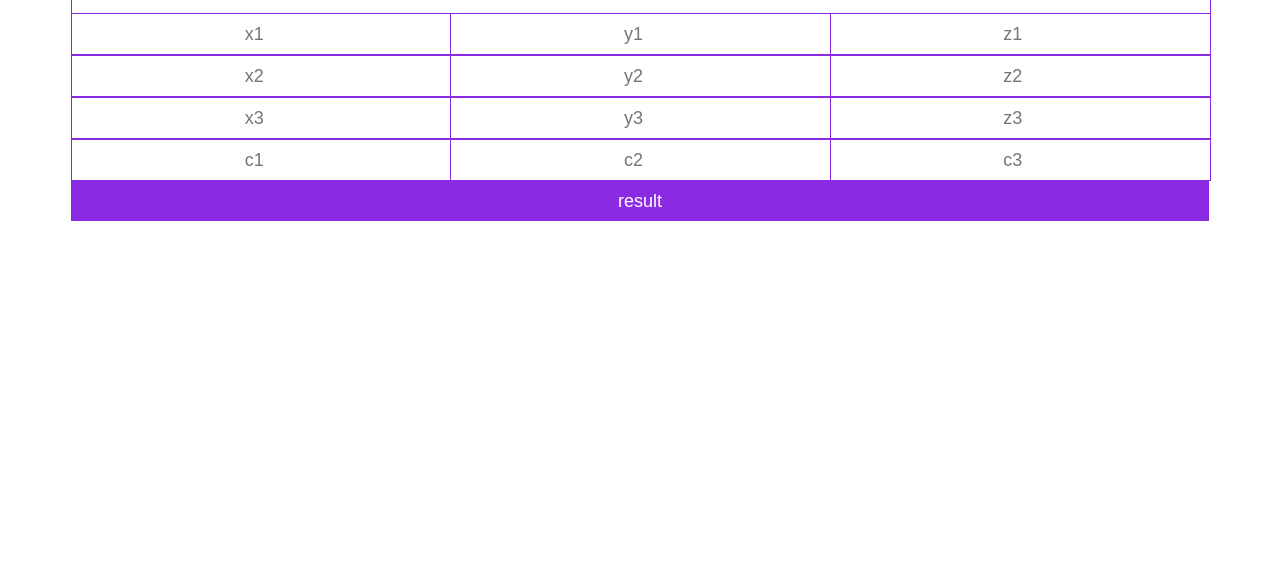
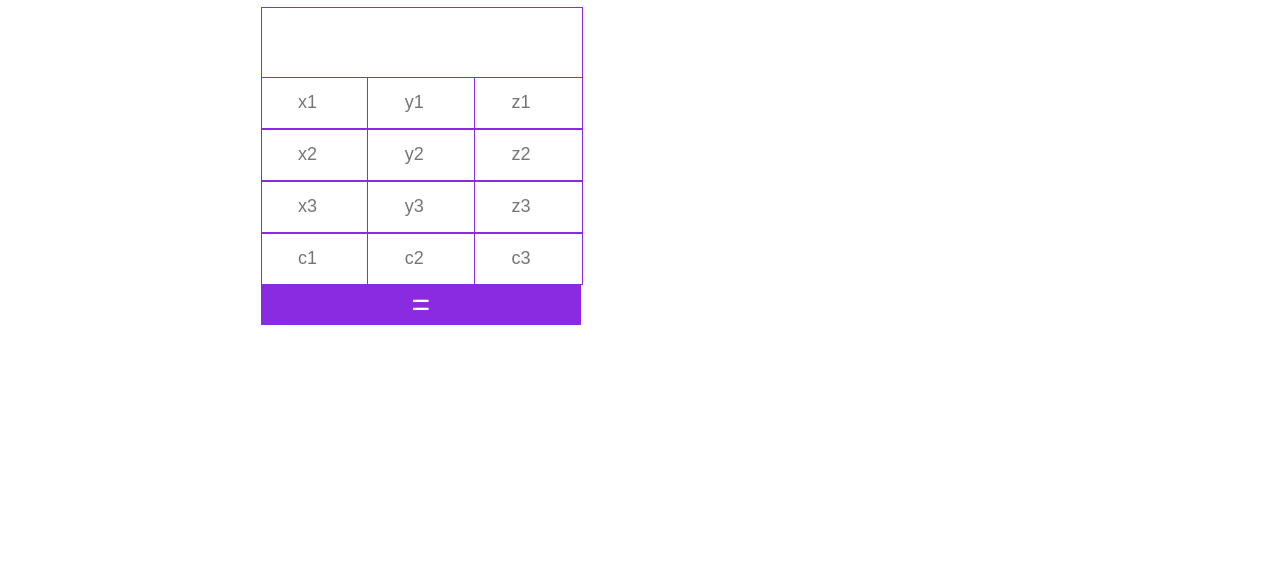
Before and after one commit to mahfuzswaron/solve-determinant, a plain HTML site: page index.html in a window 1280 px wide. Shown: the part 215-800 px from the top of the page. Drawn offline with Linux system fonts and the light colour scheme.

Commit message:
style updated

```diff
--- a/index.html
+++ b/index.html
@@ -37,7 +37,7 @@
     <input type="number" class="num-input" value=""  placeholder="c2" id="c2">
     <input type="number" class="num-input" value=""  placeholder="c3" id="c3">
     </div>
-        <button class="btn" id="result-btn" onclick="showResult()">result</button>
+        <button class="btn" id="result-btn" onclick="showResult()">=</button>
 
     </main>
 <!-- javascript link  -->
--- a/style.css
+++ b/style.css
@@ -1,12 +1,17 @@
+body{
+    font-family: "arial";
+}
 h1{
     text-align: center;
     color: blueviolet;
-    font-family: "arial";
 }
 .container{
-    margin: auto;
-    margin-top: 100px;
-    width: 90%;
+
+    margin-top: 10%;
+    margin-bottom: 10%;
+    margin-left: 20%;
+    margin-right: 20%;
+    width: 320px;
     padding: 0;
 }
 .input-div{
@@ -19,7 +24,7 @@ h1{
 }
 .input-div input{
     width: 100%;
-    height: 40px;
+    height: 50px;
     font-size: large;
     padding: 0;
 }
@@ -32,7 +37,7 @@ h1{
     font-size: large;
 }
 .btn{
-    font-size: large;
+    font-size:xx-large;
     color: white;
     background-color: blueviolet;
     border: none;
```
